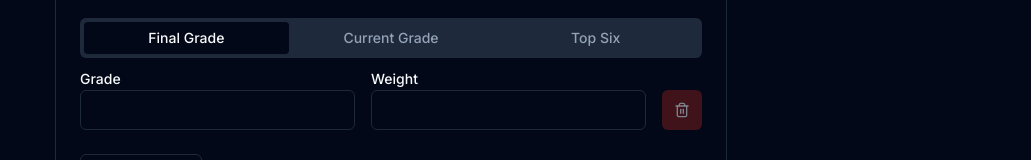
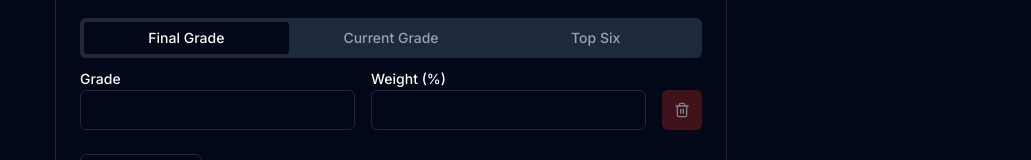
Before and after one commit to LegendaryAKx3/grade-calculator, a Next.js app in the folder grade-calculator/: page / in a window 1280 px wide. Shown: the part 253-413 px from the top of the page, without its empty margins (249-1280 px from the left). Built offline with nearby package versions, Linux system fonts and the light colour scheme.

Commit message:
Allow decimal input

```diff
--- a/grade-calculator/components/current-grade-calculator.tsx
+++ b/grade-calculator/components/current-grade-calculator.tsx
@@ -62,17 +62,18 @@ export default function CurrentGradeCalculator() {
       {fields.map((field, index) => (
         <div key={field.id} className="flex items-end space-x-4">
           <div className="flex-1">
-            <Label htmlFor={`grades.${index}.grade`}>Grade {index + 1}</Label>
+            <Label htmlFor={`grades.${index}.grade`}>Grade</Label>
             <Input
               id={`grades.${index}.grade`}
               type="number"
+              step="0.01"
               min={0}
               max={100}
               {...register(`grades.${index}.grade` as const, { required: true, min: 0, max: 100 })}
             />
           </div>
           <div className="flex-1">
-            <Label htmlFor={`grades.${index}.weight`}>Weight {index + 1}</Label>
+            <Label htmlFor={`grades.${index}.weight`}>Weight (%)</Label>
             <Input
               id={`grades.${index}.weight`}
               type="number"
--- a/grade-calculator/components/final-grade-calculator.tsx
+++ b/grade-calculator/components/final-grade-calculator.tsx
@@ -57,13 +57,14 @@ export default function FinalGradeCalculator() {
             <Input
               id={`grades.${index}.grade`}
               type="number"
+              step="0.01"
               min={0}
               max={100}
               {...register(`grades.${index}.grade` as const, { required: true, min: 0, max: 100 })}
             />
           </div>
           <div className="flex-1">
-            <Label htmlFor={`grades.${index}.weight`}>Weight</Label>
+            <Label htmlFor={`grades.${index}.weight`}>Weight (%)</Label>
             <Input
               id={`grades.${index}.weight`}
               type="number"
@@ -98,6 +99,7 @@ export default function FinalGradeCalculator() {
         <Input
           id="desiredGrade"
           type="number"
+          step="0.01"
           min={0}
           max={100}
           {...register("desiredGrade", { required: true, min: 0, max: 100 })}
```
